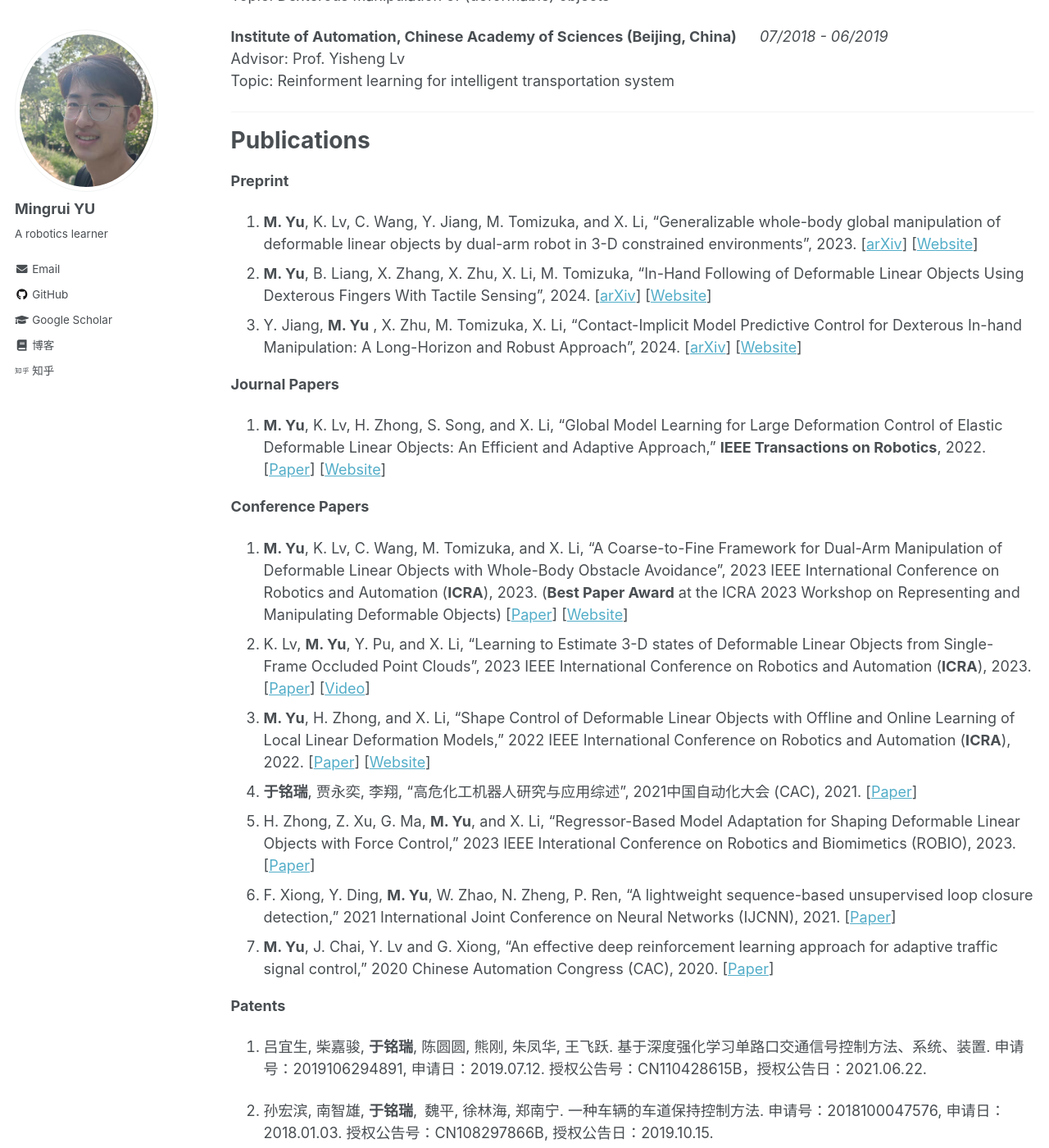
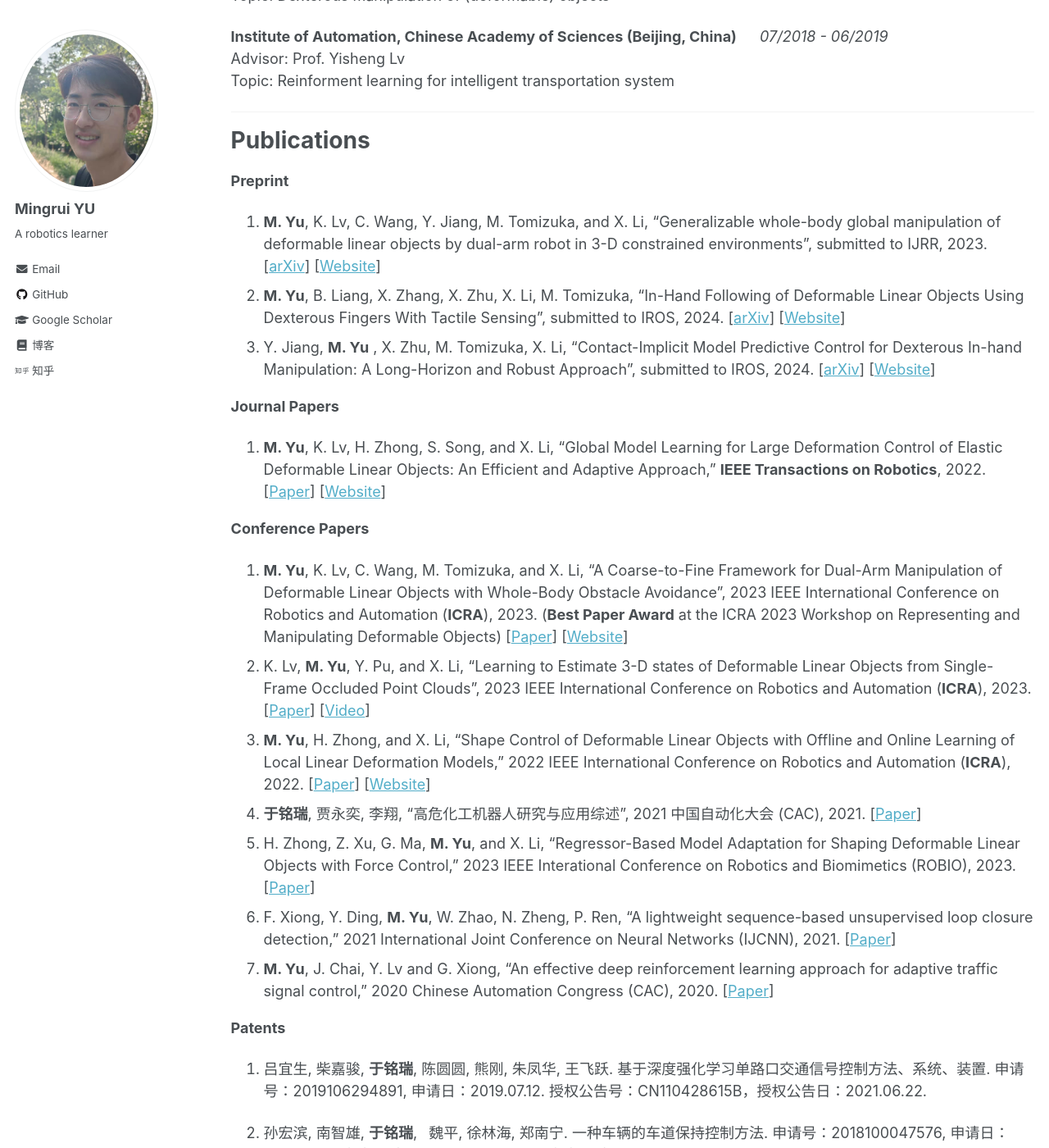
Before and after one commit to Mingrui-Yu/Mingrui-Yu.github.io, a Jekyll site: the page built from _pages/about.md, in a window 1280 px wide and 1400 px high, scrolled down 897 px. Shown: the whole window at 82% size. Built offline with Jekyll 4.4.1, drawn with Linux system fonts in a browser that asks for light colours; some of the changed text lies outside the part shown.

Commit message:
Update about.md

```diff
--- a/_pages/about.md
+++ b/_pages/about.md
@@ -17,41 +17,42 @@ I am leading an NSFC Youth Student Research Project (for PhD students) / 首批
 
 Email: [mingruiyu98@gmail.com](mailto:mingruiyu98@gmail.com) (recommended); [ymr20@mails.tsinghua.edu.cn](mailto:ymr20@mails.tsinghua.edu.cn) (国内使用).
 
-***
+---
 
-Education
-======
-**Department of Automation, Tsinghua University (Beijing, China)** &emsp; *08/2020 - present*
+# Education
+
+**Department of Automation, Tsinghua University (Beijing, China)** &emsp; _08/2020 - present_
 Ph.D. student in Control Science and Engineering
 GPA: 3.95/4.0
 
-**Department of Automation, Xi'an Jiaotong University (Xi'an, China)**  &emsp;  *08/2016 - 07/2020*
+**Department of Automation, Xi'an Jiaotong University (Xi'an, China)** &emsp; _08/2016 - 07/2020_
 B.Eng. in Automation (Honors Engineering Program, 钱学森班)
 GPA: 4.09/4.3, Ranking: 1/35
 
-***
+---
 
-Research Experience
-======
-**Mechanical Systems Control Lab, University of California, Berkeley** &emsp; *10/2023 - 03/2024*
+# Research Experience
+
+**Mechanical Systems Control Lab, University of California, Berkeley** &emsp; _10/2023 - 03/2024_
 Advisor: Prof. Masayoshi Tomizuka
 Topic: Dexterous manipulation of (deformable) objects
 
-**Institute of Automation, Chinese Academy of Sciences (Beijing, China)** &emsp; *07/2018 - 06/2019*
+**Institute of Automation, Chinese Academy of Sciences (Beijing, China)** &emsp; _07/2018 - 06/2019_
 Advisor: Prof. Yisheng Lv
 Topic: Reinforment learning for intelligent transportation system
 
-***
+---
 
-Publications
-======
+# Publications
 
 **Preprint**
-1. **M. Yu**, K. Lv, C. Wang, Y. Jiang, M. Tomizuka, and X. Li, "Generalizable whole-body global manipulation of deformable linear objects by dual-arm robot in 3-D constrained environments", 2023. [[arXiv](https://arxiv.org/abs/2310.09899)] [[Website](https://mingrui-yu.github.io/DLO_planning_2/)]
-2. **M. Yu**, B. Liang, X. Zhang, X. Zhu, X. Li, M. Tomizuka, "In-Hand Following of Deformable Linear Objects Using Dexterous Fingers With Tactile Sensing", 2024. [[arXiv](https://arxiv.org/abs/2403.12676)] [[Website](https://mingrui-yu.github.io/DLO_following/)]
-3. Y. Jiang, **M. Yu** , X. Zhu,  M. Tomizuka, X. Li, "Contact-Implicit Model Predictive Control for Dexterous In-hand Manipulation: A Long-Horizon and Robust Approach", 2024. [[arXiv](https://arxiv.org/abs/2402.18897)] [[Website](https://director-of-g.github.io/in_hand_manipulation/)]
+
+1. **M. Yu**, K. Lv, C. Wang, Y. Jiang, M. Tomizuka, and X. Li, "Generalizable whole-body global manipulation of deformable linear objects by dual-arm robot in 3-D constrained environments", submitted to IJRR, 2023. [[arXiv](https://arxiv.org/abs/2310.09899)] [[Website](https://mingrui-yu.github.io/DLO_planning_2/)]
+2. **M. Yu**, B. Liang, X. Zhang, X. Zhu, X. Li, M. Tomizuka, "In-Hand Following of Deformable Linear Objects Using Dexterous Fingers With Tactile Sensing", submitted to IROS, 2024. [[arXiv](https://arxiv.org/abs/2403.12676)] [[Website](https://mingrui-yu.github.io/DLO_following/)]
+3. Y. Jiang, **M. Yu** , X. Zhu, M. Tomizuka, X. Li, "Contact-Implicit Model Predictive Control for Dexterous In-hand Manipulation: A Long-Horizon and Robust Approach", submitted to IROS, 2024. [[arXiv](https://arxiv.org/abs/2402.18897)] [[Website](https://director-of-g.github.io/in_hand_manipulation/)]
 
 **Journal Papers**
+
 1. **M. Yu**, K. Lv, H. Zhong, S. Song, and X. Li, "Global Model Learning for Large Deformation Control of Elastic Deformable Linear Objects: An Efficient and Adaptive Approach," **IEEE Transactions on Robotics**, 2022. [[Paper](https://arxiv.org/abs/2205.04004)] [[Website](https://mingrui-yu.github.io/shape_control_DLO_2/)]
 
 **Conference Papers**
@@ -59,52 +60,50 @@ Publications
 1. **M. Yu**, K. Lv, C. Wang, M. Tomizuka, and X. Li, "A Coarse-to-Fine Framework for Dual-Arm Manipulation of Deformable Linear Objects with Whole-Body Obstacle Avoidance", 2023 IEEE International Conference on Robotics and Automation (**ICRA**), 2023. (**Best Paper Award** at the ICRA 2023 Workshop on Representing and Manipulating Deformable Objects) [[Paper](https://arxiv.org/abs/2209.11145)] [[Website](https://mingrui-yu.github.io/DLO_planning)]
 2. K. Lv, **M. Yu**, Y. Pu, and X. Li, “Learning to Estimate 3-D states of Deformable Linear Objects from Single-Frame Occluded Point Clouds”, 2023 IEEE International Conference on Robotics and Automation (**ICRA**), 2023. [[Paper](https://arxiv.org/abs/2210.01433)] [[Video](https://mingrui-yu.github.io/videos/ICRA23_DLO_perception_video.mp4)]
 3. **M. Yu**, H. Zhong, and X. Li, "Shape Control of Deformable Linear Objects with Offline and Online Learning of Local Linear Deformation Models," 2022 IEEE International Conference on Robotics and Automation (**ICRA**), 2022. [[Paper](https://arxiv.org/abs/2109.11091)] [[Website](https://mingrui-yu.github.io/shape_control_DLO/)]
-4. **于铭瑞**, 贾永奕, 李翔, "高危化工机器人研究与应用综述", 2021中国自动化大会 (CAC), 2021. [[Paper](https://kns.cnki.net/kcms/detail/detail.aspx?dbcode=CPFD&dbname=CPFDTEMP&filename=ZGZN202110001016&uniplatform=NZKPT&v=yTXq56-lHUDzP6r70Wst4lVFGnfv4CHYCDrmjizd_DZaM8yOR4dOTxj5IYdffmtQS2VgAE2EQ9Y%3d)]
+4. **于铭瑞**, 贾永奕, 李翔, "高危化工机器人研究与应用综述", 2021 中国自动化大会 (CAC), 2021. [[Paper](https://kns.cnki.net/kcms/detail/detail.aspx?dbcode=CPFD&dbname=CPFDTEMP&filename=ZGZN202110001016&uniplatform=NZKPT&v=yTXq56-lHUDzP6r70Wst4lVFGnfv4CHYCDrmjizd_DZaM8yOR4dOTxj5IYdffmtQS2VgAE2EQ9Y%3d)]
 5. H. Zhong, Z. Xu, G. Ma, **M. Yu**, and X. Li, "Regressor-Based Model Adaptation for Shaping Deformable Linear Objects with Force Control," 2023 IEEE Interational Conference on Robotics and Biomimetics (ROBIO), 2023. [[Paper](https://ieeexplore.ieee.org/abstract/document/10354796)]
 6. F. Xiong, Y. Ding, **M. Yu**, W. Zhao, N. Zheng, P. Ren, "A lightweight sequence-based unsupervised loop closure detection," 2021 International Joint Conference on Neural Networks (IJCNN), 2021. [[Paper](https://ieeexplore.ieee.org/abstract/document/9534180)]
 7. **M. Yu**, J. Chai, Y. Lv and G. Xiong, "An effective deep reinforcement learning approach for adaptive traffic signal control," 2020 Chinese Automation Congress (CAC), 2020. [[Paper](https://doi.org/10.1109/CAC51589.2020.9327396)]
-
-
 
 **Patents**
 
 1. 吕宜生, 柴嘉骏, **于铭瑞**, 陈圆圆, 熊刚, 朱凤华, 王飞跃. 基于深度强化学习单路口交通信号控制方法、系统、装置. 申请号：2019106294891, 申请日：2019.07.12. 授权公告号：CN110428615B，授权公告日：2021.06.22.
 
-2. 孙宏滨, 南智雄, **于铭瑞**, 魏平, 徐林海, 郑南宁. 一种车辆的车道保持控制方法. 申请号：2018100047576, 申请日：2018.01.03. 授权公告号：CN108297866B, 授权公告日：2019.10.15.
+2. 孙宏滨, 南智雄, **于铭瑞**,  魏平, 徐林海, 郑南宁. 一种车辆的车道保持控制方法. 申请号：2018100047576, 申请日：2018.01.03. 授权公告号：CN108297866B, 授权公告日：2019.10.15.
 
-***
+---
 
-Competitions
-======
-* 1st Place in ICRA 2024 Robotic Grasping and Manipulation Competition - In-Hand Manipulation Track [[Certificate](https://mingrui-yu.github.io/files/24_ICRA_RGMC_Inhand.jpg)] & The Most Elegant Solution Award Among All Tracks  [[Certificate](https://mingrui-yu.github.io/files/24_ICRA_RGMC_Elegant.jpg)] &emsp; *2024*
-* 2nd Place in ICRA 2023 Virtual Manipulation Challenge  [[Certificate](https://mingrui-yu.github.io/files/23_icra_virtual_manipulation_challenge_certificate.pdf)] &emsp; *2023*
-* 2nd Place in ICRA 2022 RoboMaster University Sim2Real Challenge [[Certificate](https://mingrui-yu.github.io/files/22_icra_sim2real_certificate.pdf)] &emsp; *2022*
-* COMAP Mathematical Contest in Modeling, Finalist Winners (Top 0.5%) [[Certificate](https://mingrui-yu.github.io/files/18_mcm_certificate.pdf)] &emsp; *2018*
+# Competitions
 
-***
+- 1st Place in ICRA 2024 Robotic Grasping and Manipulation Competition - In-Hand Manipulation Track [[Certificate](https://mingrui-yu.github.io/files/24_ICRA_RGMC_Inhand.jpg)] & The Most Elegant Solution Award Among All Tracks [[Certificate](https://mingrui-yu.github.io/files/24_ICRA_RGMC_Elegant.jpg)] &emsp; _2024_
+- 2nd Place in ICRA 2023 Virtual Manipulation Challenge [[Certificate](https://mingrui-yu.github.io/files/23_icra_virtual_manipulation_challenge_certificate.pdf)] &emsp; _2023_
+- 2nd Place in ICRA 2022 RoboMaster University Sim2Real Challenge [[Certificate](https://mingrui-yu.github.io/files/22_icra_sim2real_certificate.pdf)] &emsp; _2022_
+- COMAP Mathematical Contest in Modeling, Finalist Winners (Top 0.5%) [[Certificate](https://mingrui-yu.github.io/files/18_mcm_certificate.pdf)] &emsp; _2018_
 
-Awards & Honors
-======
-* Best Paper Award at [ICRA 2023 Workshop on Representing and Manipulating Deformable Objects](https://deformable-workshop.github.io/icra2023/) &emsp; *2023*
-* T.J. Tarn Best Paper Award in Robotics Finalist at 2023 IEEE ROBIO [[Certificate](https://mingrui-yu.github.io/files/23_ROBIO_award.pdf)] &emsp; *2023*
-* 清华大学综合优秀奖学金 (Tsinghua Comprehensive Excellence Scholarship) &emsp; *2022/2023*
-* 西安交大优秀毕业生 (Outstanding Graduate at XJTU) &emsp; *2020*
-* 西安交大一等奖学金 (First-Class Scholarship at XJTU) &emsp; *2019*
-* 国家奖学金 (China National Scholarship) &emsp; *2018*
-* 思源奖学金 (Siyuan Scholarship) &emsp; *2017*
-* 西安交大优秀学生 (Outstanding Student at XJTU) &emsp; *2017/2018/2019*
+---
 
-***
+# Awards & Honors
 
-Projects
-======
+- Best Paper Award at [ICRA 2023 Workshop on Representing and Manipulating Deformable Objects](https://deformable-workshop.github.io/icra2023/) &emsp; _2023_
+- T.J. Tarn Best Paper Award in Robotics Finalist at 2023 IEEE ROBIO [[Certificate](https://mingrui-yu.github.io/files/23_ROBIO_award.pdf)] &emsp; _2023_
+- 清华大学综合优秀奖学金 (Tsinghua Comprehensive Excellence Scholarship) &emsp; _2022/2023_
+- 西安交大优秀毕业生 (Outstanding Graduate at XJTU) &emsp; _2020_
+- 西安交大一等奖学金 (First-Class Scholarship at XJTU) &emsp; _2019_
+- 国家奖学金 (China National Scholarship) &emsp; _2018_
+- 思源奖学金 (Siyuan Scholarship) &emsp; _2017_
+- 西安交大优秀学生 (Outstanding Student at XJTU) &emsp; _2017/2018/2019_
+
+---
+
+# Projects
+
 [Project Page](https://mingrui-yu.github.io/projects)
 
-***
+---
 
-Academic Service
-======
-* Outstanding reviewer of IEEE Robotics and Automation Letters [[Certificate](https://mingrui-yu.github.io/files/24_RAL_outstanding_reviewer.jpg)]
-* Outstanding volunteer of 2023 IEEE International Conference on Real-Time Computing and Robotics (RCAR) [[Certificate](https://mingrui-yu.github.io/files/23_rcar_volunteer.pdf)]
-* Reviewer for IEEE Transactions on Robotics, IEEE Transactions on Automation Science and Engineering, IEEE/ASME Transactions on Mechatronics, IEEE Robotics and Automation Letters, ...
-* Reviewer for IEEE ICRA, IROS, ...
+# Academic Service
+
+- Outstanding reviewer of IEEE Robotics and Automation Letters [[Certificate](https://mingrui-yu.github.io/files/24_RAL_outstanding_reviewer.jpg)]
+- Outstanding volunteer of 2023 IEEE International Conference on Real-Time Computing and Robotics (RCAR) [[Certificate](https://mingrui-yu.github.io/files/23_rcar_volunteer.pdf)]
+- Reviewer for IEEE Transactions on Robotics, IEEE Transactions on Automation Science and Engineering, IEEE/ASME Transactions on Mechatronics, IEEE Robotics and Automation Letters, ...
+- Reviewer for IEEE ICRA, IROS, ...
```
Also changed, not shown: other parts of _pages/about.md (+1 -1 lines).
